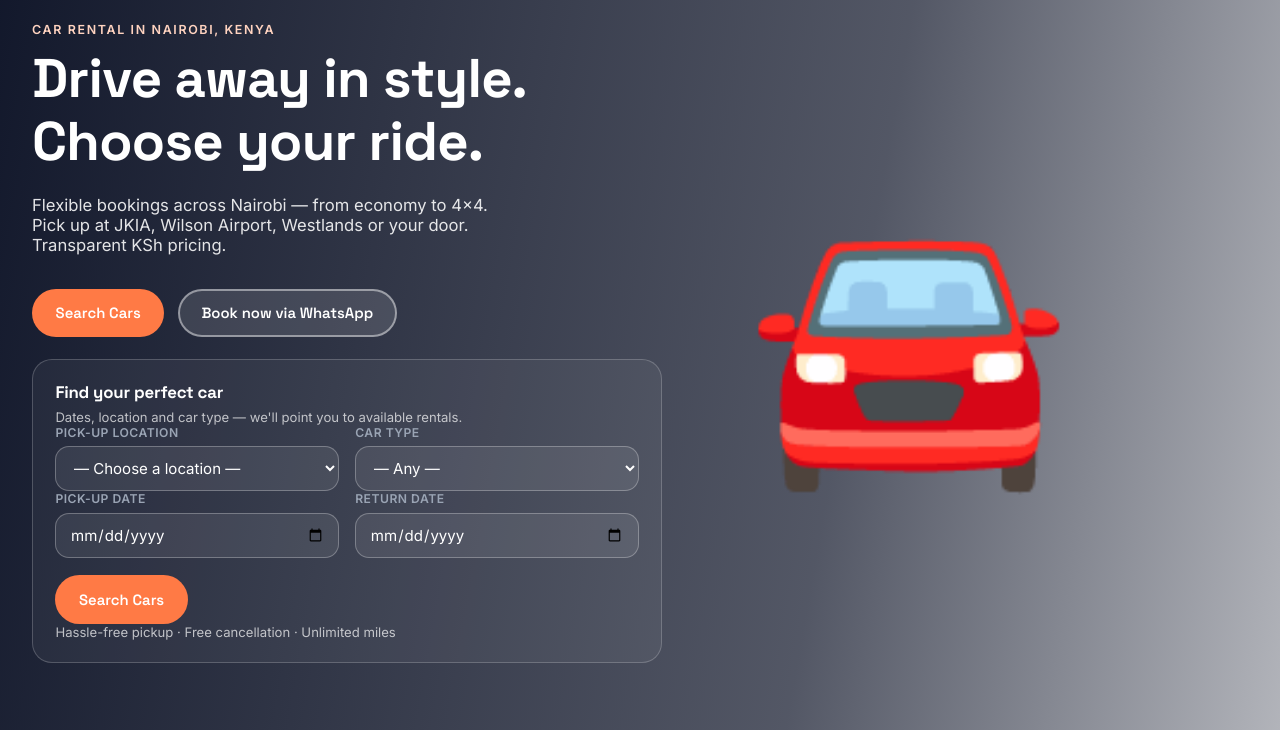
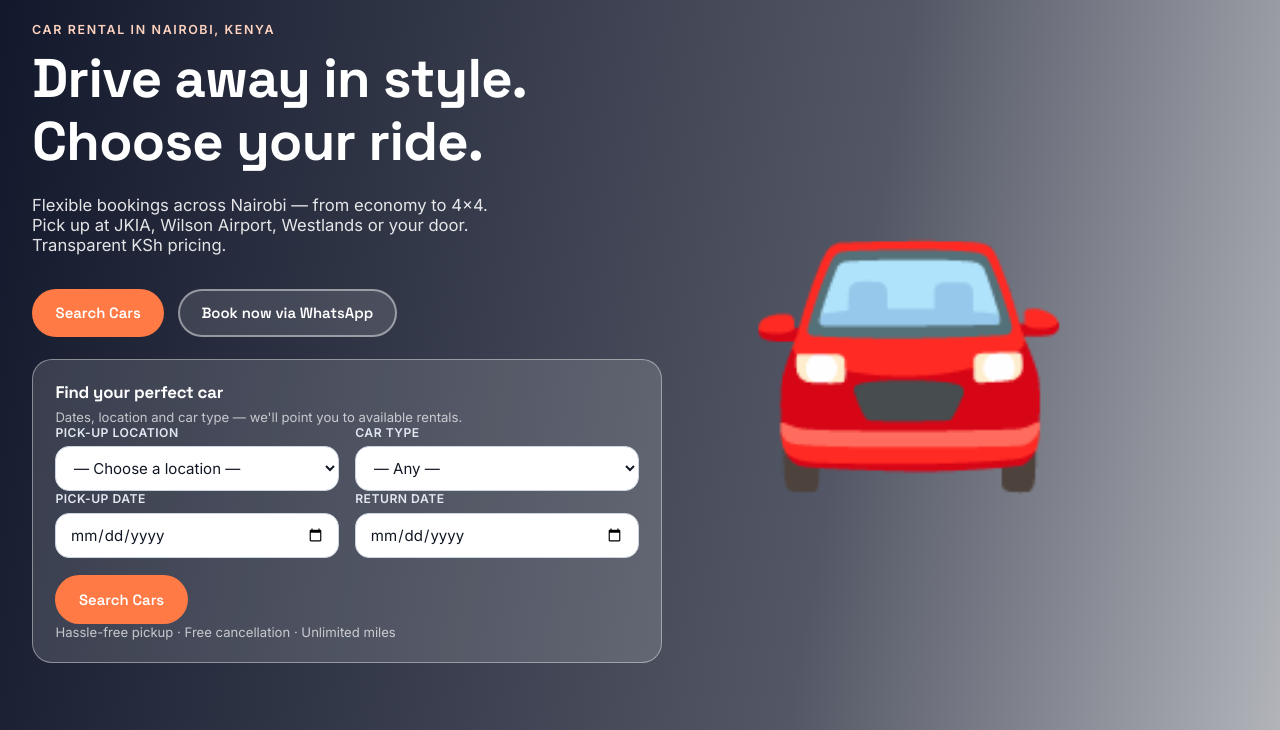
Before and after one commit to IrunguPeter/rental-car-site, a plain HTML site: page index.html in a window 1280 px wide. Shown: the part 70-800 px from the top of the page. Drawn offline with Linux system fonts and the light colour scheme.

Commit message:
fix: hero search form input contrast - visible text on light background

```diff
--- a/styles/style.css
+++ b/styles/style.css
@@ -311,6 +311,26 @@ section { scroll-margin-top: 88px; }
 }
 .contact-card p { color: #1f2937; }
 
+/* Hero search form contrast (dark text on light bg) */
+.hero-form { background: rgba(255, 255, 255, .14); border: 1px solid rgba(255, 255, 255, .4); }
+.hero-form .form-field span { color: #e2e8f0; font-weight: 600; }
+.hero-form .form-field input,
+.hero-form .form-field select,
+.hero-form .form-field textarea {
+  background: #ffffff;
+  color: #111724;
+  border: 1px solid #cbd5e1;
+}
+.hero-form .form-field input::placeholder,
+.hero-form .form-field textarea::placeholder { color: #64748b; }
+.hero-form .form-field input:focus,
+.hero-form .form-field select:focus,
+.hero-form .form-field textarea:focus {
+  outline: 2px solid var(--accent);
+  outline-offset: 1px;
+  border-color: var(--accent);
+}
+
 /* Footer */
 .site-footer { border-top: 1px solid var(--border); background: var(--bg-alt); padding: 3.5rem 0 2.25rem; }
 .footer-grid { display: grid; grid-template-columns: 1.3fr 1fr 1fr 1fr; gap: 2rem; }
```
Also changed, not shown: 1 other file.
